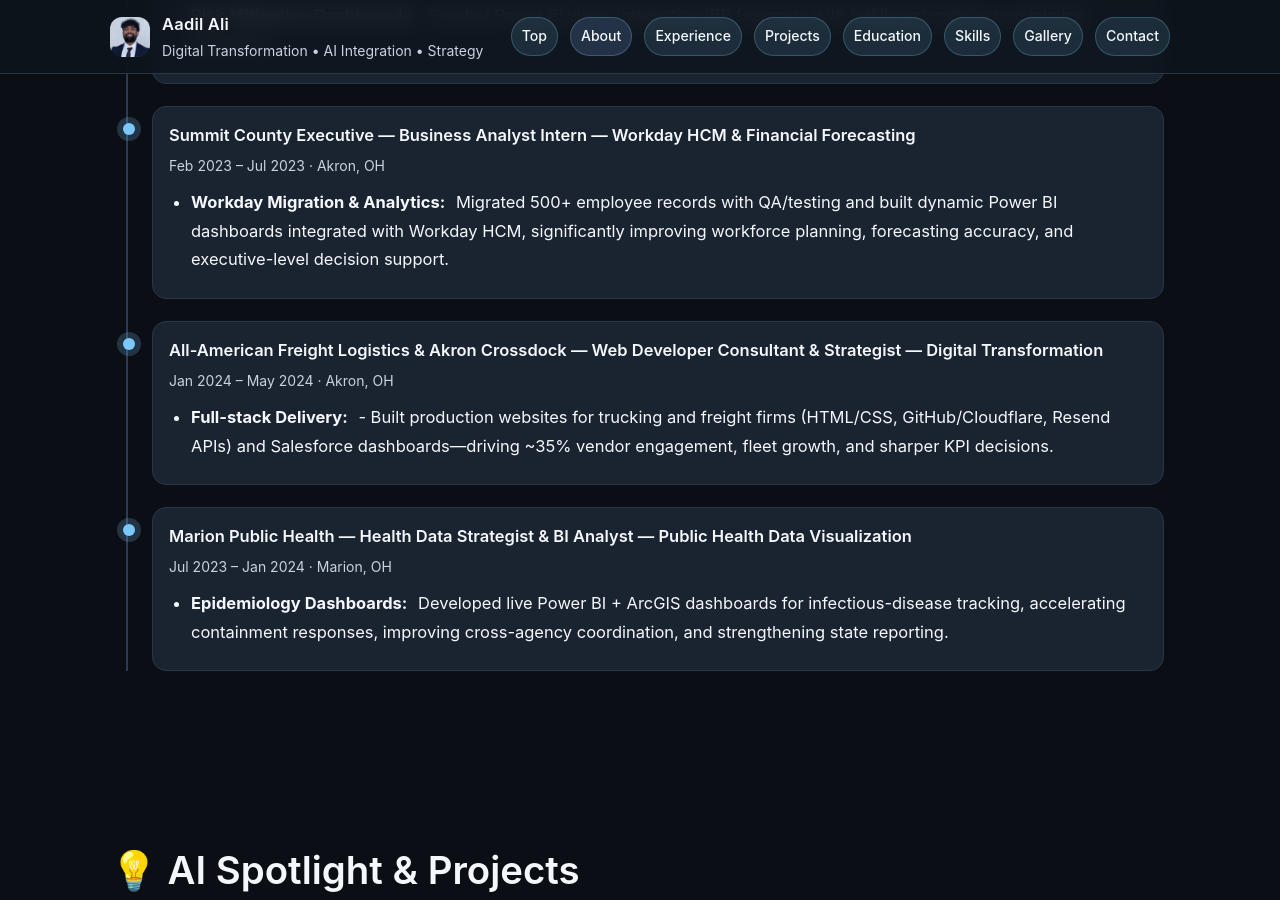
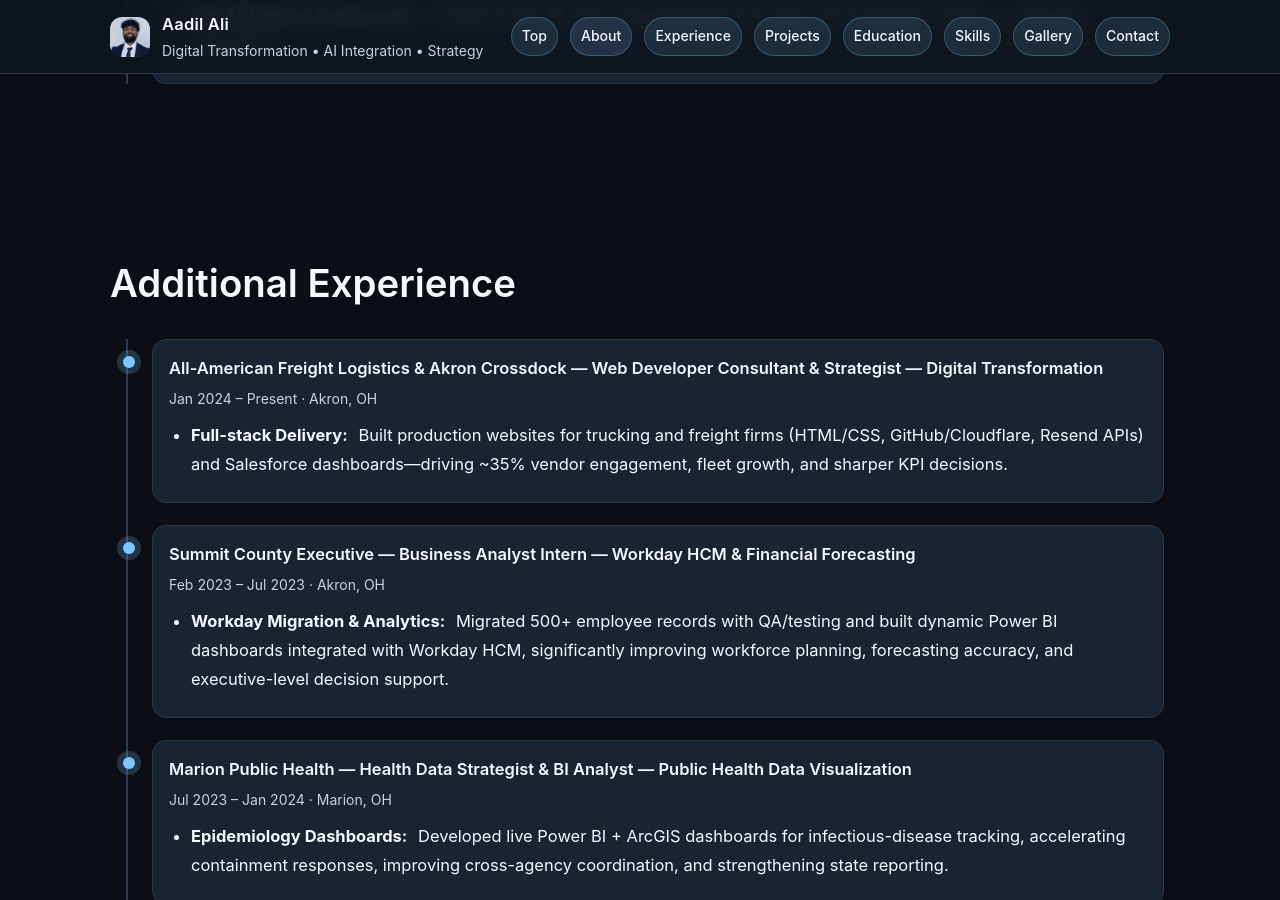
Before and after one commit to aaadil777/aaadil777.github.io, a Jekyll site: the page built from index.md, in a window 1280 px wide and 900 px high, scrolled down 2361 px. Built offline with Jekyll 4.4.1, drawn with Linux system fonts in a browser that asks for light colours; some of the changed text lies outside the part shown.

Commit message:
Added additional experiences section. Fixed hover image for crossdock.

```diff
--- a/index.md
+++ b/index.md
@@ -30,7 +30,29 @@ title: "Aadil Ali"
     <div class="node">
       <div class="title">{{ item.company }} — {{ item.role }}</div>
       <div class="meta">{{ item.dates }} · {{ item.location }}</div>
+      <ul class="typed-bullets">
+        {% for b in item.bullets %}
+          {%- assign parts = b | split: ':' -%}
+          {%- assign label = parts[0] -%}
+          {%- assign rest = parts | slice: 1, 99 | join: ':' -%}
+          <li class="bullet">
+            <span class="bullet-label" data-type="{{ label | strip }}">{{ label | strip }}:</span>
+            <span class="bullet-rest">{{ rest | strip }}</span>
+          </li>
+        {% endfor %}
+      </ul>
+    </div>
+    {% endfor %}
+  </div>
+</section>
 
+<section id="additional-experience" class="reveal">
+  <h2 class="h-section">Additional Experience</h2>
+  <div class="timeline">
+    {% for item in site.data.additional_experience %}
+    <div class="node">
+      <div class="title">{{ item.company }} — {{ item.role }}</div>
+      <div class="meta">{{ item.dates }} · {{ item.location }}</div>
       <ul class="typed-bullets">
         {% for b in item.bullets %}
           {%- assign parts = b | split: ':' -%}
```
Also changed, not shown: _data/additional_experience.yml (added, +20 -0 lines), _data/education.yml (+7 -0 lines), _data/experience.yaml (+0 -22 lines), assets/projects/crossdock.png (renamed from assets/crossdock.png).
